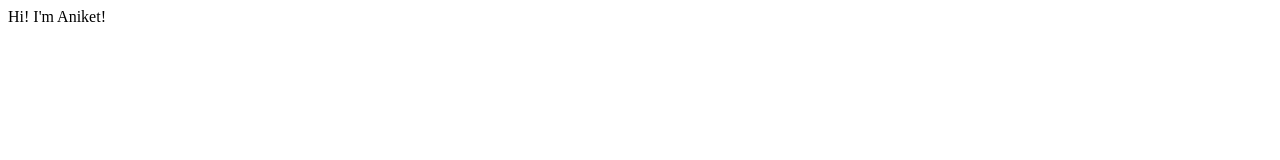
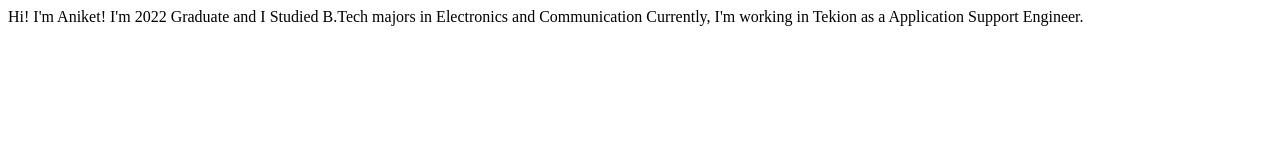
Before and after one commit to aniiket9/portfolio, a plain HTML site: page index.html in a window 1280 px wide. Drawn offline with Linux system fonts and the light colour scheme.

Commit message:
Update index.html

```diff
--- a/index.html
+++ b/index.html
@@ -8,5 +8,10 @@
 </head>
 <body>
     Hi! I'm Aniket!
+
+    I'm 2022 Graduate and I Studied B.Tech majors in Electronics and Communication
+
+    Currently, I'm working in Tekion as a Application Support Engineer.
+
 </body>
 </html>
```
